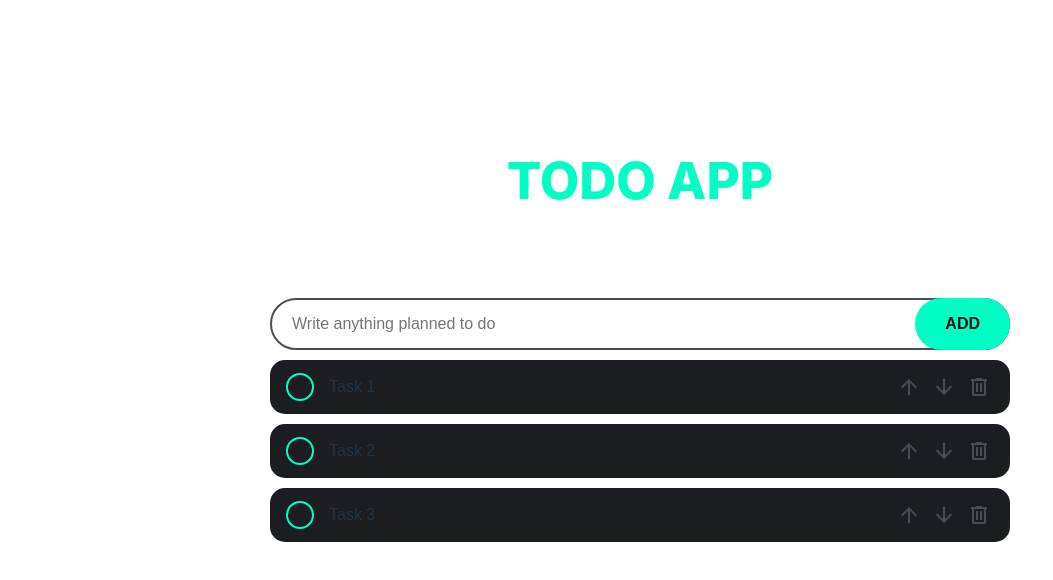
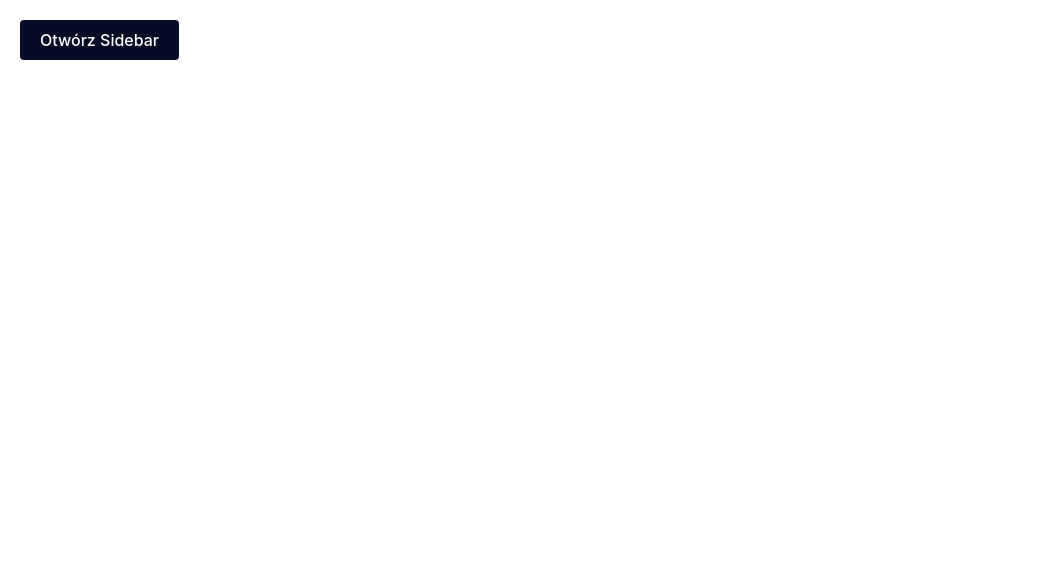
Before and after one commit to hgf700/todo_app, a React (Vite) app: page / in a window 1280 px wide. Shown: the top 580 px of the page, without its empty margins (0-1053 px from the left). Built offline with nearby package versions, Linux system fonts and the light colour scheme.

Commit message:
feat attempt to add fodlable sidebar with interface

```diff
--- a/src/App.css
+++ b/src/App.css
@@ -9,7 +9,6 @@
   --accent-color:#00FFC4;
   --text-color:#F9F9F9;
 }
-
 
 h1{
   margin-top: 100px;
@@ -57,7 +56,6 @@ form{
   position: absolute;
   top: 0;
   right: 0;
-
   background-color: var(--accent-color);
   height: 100%;
   padding: 0 30px;
@@ -79,7 +77,7 @@ ol {
 .todo {
   display: flex;
   justify-content: space-between; /* Rozmieść elementy na całej szerokości */
-  align-items: center; /* Wyrównaj elementy w pionie */
+  align-items: center;
   margin-bottom: 10px;
   padding: 0 16px;
   background-color: var(--primary-color);
@@ -122,7 +120,7 @@ ol {
 }
 
 .move-button:hover svg{
-  fill: #00ff33
+  fill: var(--accent-color);
 }
 
 .move-button:focus {
@@ -155,7 +153,6 @@ ol {
 .custom-checkbox-container {
   display: flex;
   align-items: center;
-
 }
 
 .custom-checkbox {
@@ -202,18 +199,6 @@ input[type="checkbox"] {
   }
 }
 
-.container-app {
-  display: grid;
-  grid-template-areas:
-      "header "
-      "content"
-      "footer";
-  grid-template-columns: 1fr;
-  grid-template-rows: auto 1fr auto;
-  font-family: 'Montserrat', sans-serif;
-  height: 100vh;
-}
-
 .content{
   grid-area: content;
   text-align: center;
@@ -227,3 +212,75 @@ input[type="checkbox"] {
   margin-top: 20px;
   margin-bottom: auto;
 }
+
+.container-app {
+  display: grid;
+  grid-template-areas:
+    "sidebarWindow header"
+    "content"
+    "footer";
+  grid-template-columns: 1fr;
+  grid-template-rows: auto 1fr auto;
+  font-family: 'Montserrat', sans-serif;
+  height: 100vh;
+}
+
+/* conatainer!!!!!!!!!!!!!!!!!!!!!!!!!!!!!!!!!!!!!!!!!!!!!!!!!!!!!!!!!!!!!!!!!!!!!!!!!!!!!!!!!!!!!!!!! */
+/* conatainer!!!!!!!!!!!!!!!!!!!!!!!!!!!!!!!!!!!!!!!!!!!!!!!!!!!!!!!!!!!!!!!!!!!!!!!!!!!!!!!!!!!!!!!!! */
+/* conatainer!!!!!!!!!!!!!!!!!!!!!!!!!!!!!!!!!!!!!!!!!!!!!!!!!!!!!!!!!!!!!!!!!!!!!!!!!!!!!!!!!!!!!!!!! */
+/* conatainer!!!!!!!!!!!!!!!!!!!!!!!!!!!!!!!!!!!!!!!!!!!!!!!!!!!!!!!!!!!!!!!!!!!!!!!!!!!!!!!!!!!!!!!!! */
+/* conatainer!!!!!!!!!!!!!!!!!!!!!!!!!!!!!!!!!!!!!!!!!!!!!!!!!!!!!!!!!!!!!!!!!!!!!!!!!!!!!!!!!!!!!!!!! */
+
+.toggle-sidebar-button {
+  position: fixed;
+  top: 20px;
+  left: 20px;
+  padding: 10px 20px;
+  background-color: #060b26;
+  color: white;
+  border: none;
+  cursor: pointer;
+  z-index: 1000; /* Aby przycisk był widoczny nad innymi elementami */
+  border-radius: 4px;
+  transition: background-color 0.3s ease;
+}
+
+.toggle-sidebar-button:hover {
+  background-color: #1a83ff;
+}
+
+.nav-menu {
+  background-color: #060b26;
+  width: 250px;
+  height: 100vh;
+  display: flex;
+  justify-content: center;
+  position: fixed;
+  top: 0;
+  left: -100%; /* Sidebar schowany poza ekranem */
+  transition: left 350ms ease-in-out;
+}
+
+.nav-menu.active {
+  left: 0; /* Sidebar wysuwa się */
+}
+
+.nav-menu-items {
+  width: 100%;
+}
+
+.navbar-toggle {
+  background-color: #060b26;
+  width: 100%;
+  height: 80px;
+  display: flex;
+  justify-content: start;
+  align-items: center;
+  padding: 8px;
+}
+
+span {
+  color: white;
+  font-size: 18px;
+  margin-left: 16px;
+}
--- a/src/App.jsx
+++ b/src/App.jsx
@@ -1,17 +1,15 @@
 import { useState } from 'react'
 import './App.css'
-import MiddleContent from './content.jsx'
+// import MiddleContent from './content.jsx'
+import SideWindow from './sidewindow.jsx'
 
 function App() {
 
 
   return (
     <>
-      <div className="header">
-        <h1>Todo App</h1>
-      </div>
-      <MiddleContent/>
-
+      {/* <MiddleContent/> */}
+      <SideWindow/>
     </>
   )
 }
--- a/src/content.jsx
+++ b/src/content.jsx
@@ -37,6 +37,10 @@ function MiddleContent() {
     }
 
     return (
+        <>
+        <div className="header">
+            <h1>Todo App</h1>
+        </div>
         <div className="container-app">
             <header className="header"/>
             <div className="content">
@@ -95,6 +99,7 @@ function MiddleContent() {
                 </ol>
             </div>
         </div>
+        </>
     );
 }
 
--- /dev/null
+++ b/src/sidewindow.jsx
@@ -0,0 +1,32 @@
+import React, { useState } from 'react';
+import './App.css';
+
+function SideWindow() {
+  const [sidebar, setSidebar] = useState(false);
+
+  // Funkcja do zmiany stanu sidebara
+  const showSidebar = () => setSidebar(!sidebar);
+
+  return (
+    <>
+      {/* Przycisk zewnętrzny do sterowania sidebarem */}
+      <button className="toggle-sidebar-button" onClick={showSidebar}>
+        {sidebar ? 'Zamknij Sidebar' : 'Otwórz Sidebar'}
+      </button>
+
+      {/* Nawigacja */}
+      <nav className={sidebar ? 'nav-menu active' : 'nav-menu'}>
+        <ul className='nav-menu-items'>
+          <li className='navbar-toggle'>
+            <span>Menu 1</span>
+          </li>
+          <li className='navbar-toggle'>
+            <span>Menu 2</span>
+          </li>
+        </ul>
+      </nav>
+    </>
+  );
+}
+
+export default SideWindow;
```
Also changed, not shown: png_svg_sites.txt (added).
